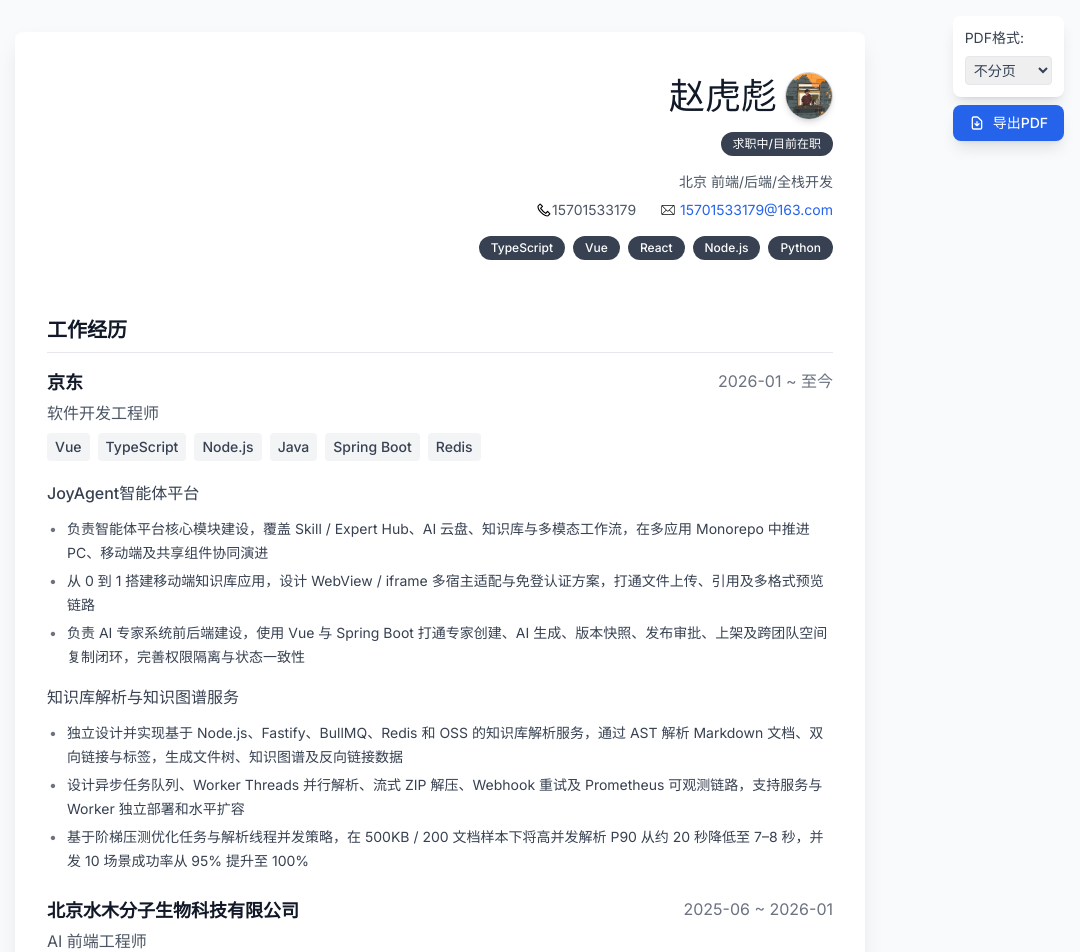
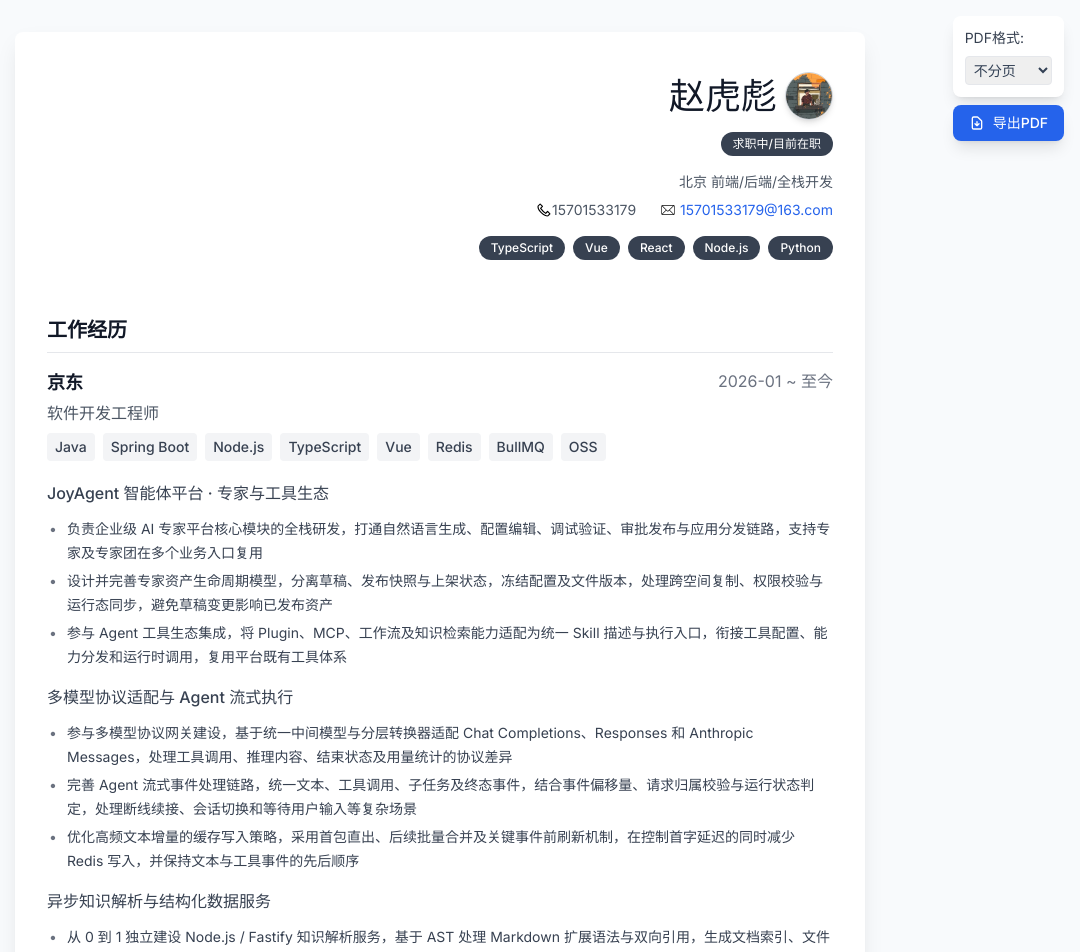
Before and after one commit to au-to/my-resume, a Vue app: page / in a window 1280 px wide. Shown: the top 952 px of the page, without its empty margins (200-1280 px from the left). Built offline with nearby package versions, Linux system fonts and the light colour scheme.

Commit message:
docs: refine project descriptions and update technology stack

```diff
--- a/src/components/ResumeTemplate.vue
+++ b/src/components/ResumeTemplate.vue
@@ -362,23 +362,31 @@
       company: '京东',
       position: '软件开发工程师',
       dateRange: '2026-01 ~ 至今',
-      technologies: ['Vue', 'TypeScript', 'Node.js', 'Java', 'Spring Boot', 'Redis'],
+      technologies: ['Java', 'Spring Boot', 'Node.js', 'TypeScript', 'Vue', 'Redis', 'BullMQ', 'OSS'],
       projects: [
         {
-          name: 'JoyAgent智能体平台',
+          name: 'JoyAgent 智能体平台 · 专家与工具生态',
           // url: 'https://joyagent.jd.com',
           descriptions: [
-            '负责智能体平台核心模块建设，覆盖 Skill / Expert Hub、AI 云盘、知识库与多模态工作流，在多应用 Monorepo 中推进 PC、移动端及共享组件协同演进',
-            '从 0 到 1 搭建移动端知识库应用，设计 WebView / iframe 多宿主适配与免登认证方案，打通文件上传、引用及多格式预览链路',
-            '负责 AI 专家系统前后端建设，使用 Vue 与 Spring Boot 打通专家创建、AI 生成、版本快照、发布审批、上架及跨团队空间复制闭环，完善权限隔离与状态一致性'
+            '负责企业级 AI 专家平台核心模块的全栈研发，打通自然语言生成、配置编辑、调试验证、审批发布与应用分发链路，支持专家及专家团在多个业务入口复用',
+            '设计并完善专家资产生命周期模型，分离草稿、发布快照与上架状态，冻结配置及文件版本，处理跨空间复制、权限校验与运行态同步，避免草稿变更影响已发布资产',
+            '参与 Agent 工具生态集成，将 Plugin、MCP、工作流及知识检索能力适配为统一 Skill 描述与执行入口，衔接工具配置、能力分发和运行时调用，复用平台既有工具体系'
           ]
         },
         {
-          name: '知识库解析与知识图谱服务',
+          name: '多模型协议适配与 Agent 流式执行',
           descriptions: [
-            '独立设计并实现基于 Node.js、Fastify、BullMQ、Redis 和 OSS 的知识库解析服务，通过 AST 解析 Markdown 文档、双向链接与标签，生成文件树、知识图谱及反向链接数据',
-            '设计异步任务队列、Worker Threads 并行解析、流式 ZIP 解压、Webhook 重试及 Prometheus 可观测链路，支持服务与 Worker 独立部署和水平扩容',
-            '基于阶梯压测优化任务与解析线程并发策略，在 500KB / 200 文档样本下将高并发解析 P90 从约 20 秒降低至 7–8 秒，并发 10 场景成功率从 95% 提升至 100%'
+            '参与多模型协议网关建设，基于统一中间模型与分层转换器适配 Chat Completions、Responses 和 Anthropic Messages，处理工具调用、推理内容、结束状态及用量统计的协议差异',
+            '完善 Agent 流式事件处理链路，统一文本、工具调用、子任务及终态事件，结合事件偏移量、请求归属校验与运行状态判定，处理断线续接、会话切换和等待用户输入等复杂场景',
+            '优化高频文本增量的缓存写入策略，采用首包直出、后续批量合并及关键事件前刷新机制，在控制首字延迟的同时减少 Redis 写入，并保持文本与工具事件的先后顺序'
+          ]
+        },
+        {
+          name: '异步知识解析与结构化数据服务',
+          descriptions: [
+            '从 0 到 1 独立建设 Node.js / Fastify 知识解析服务，基于 AST 处理 Markdown 扩展语法与双向引用，生成文档索引、文件树和关联图谱，以 OSS 压缩快照与缓存支撑知识浏览及关联查询',
+            '设计 BullMQ 任务队列与 Worker Threads 两层并发机制，分离请求接入和计算任务；通过流式解压、资源限制、回调重试及 Prometheus 分阶段监控，完善异常处理与容量观测，支持 Worker 独立扩展',
+            '通过阶梯压测定位 CPU 竞争，调整任务并发与线程池配置；在 200 文档、并发 10 的测试场景下，将单任务解析 P90 从 20.7 秒降至 7.4 秒，通过受控排队稳定解析长尾并明确单实例容量边界'
           ]
         }
       ]
```
